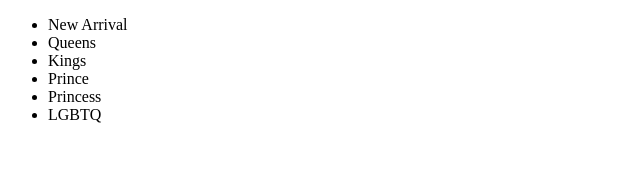
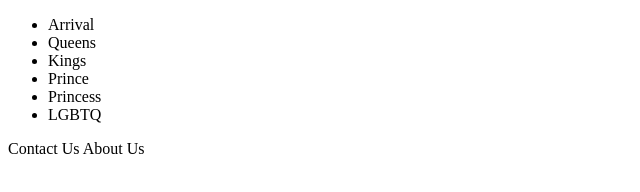
Before and after one commit to da7tysixers/QK-Clothing, a plain HTML site: page index.html in a window 1280 px wide. Shown: the whole page, without its empty margins (0-640 px from the left). Drawn offline with Linux system fonts and the light colour scheme.

Commit message:
little update to html file

```diff
--- a/index.html
+++ b/index.html
@@ -3,13 +3,15 @@
 
 <head>
     <meta charset="UTF-8">
+    <meta http-equiv="Content-type" content="text/html; charset = utf-8" />
+    <meta name="viewpoint" content="width=device-width, initial-scale=1" />
     <title id="title">African | Queens & Kings Clothing</title>
 </head>
 
 <body>
     <nav>
         <ul>
-            <li>New Arrival</li>
+            <li>Arrival</li>
             <li>Queens</li>
             <li>Kings</li>
             <li>Prince</li>
@@ -17,6 +19,12 @@
             <li>LGBTQ</li>
         </ul>
     </nav>
+    <div></div>
+    <section>
+        <footer>
+            Contact Us About Us
+        </footer>
+    </section>
 </body>
 
 </html>
```
